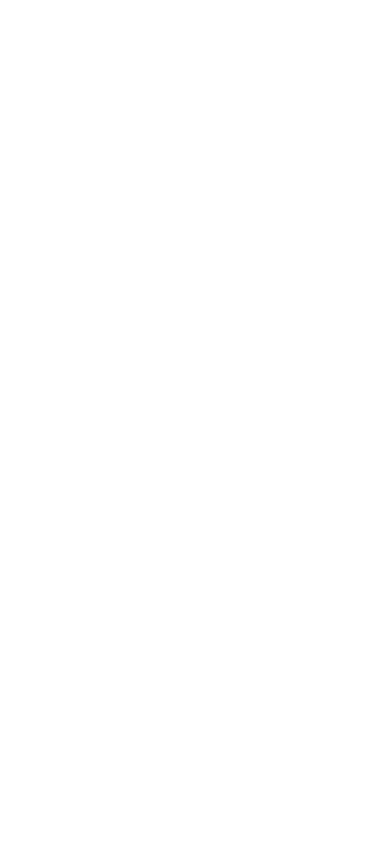
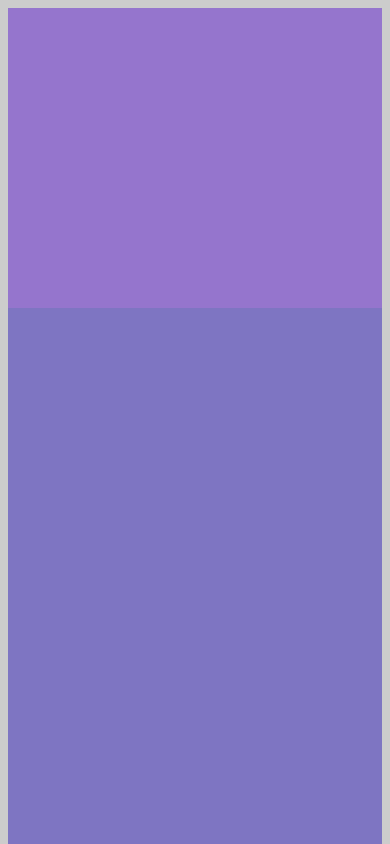
Before and after one commit to Abangpa1ace/Javascript, a plain HTML site: page [Clone] Reactive Site/03.Reactive1.html in a window 390 px wide. Shown: the top 844 px of the page. Drawn offline with Linux system fonts and the light colour scheme.

Commit message:
Update 03.Reactive1.html

```diff
--- a/[Clone] Reactive Site/03.Reactive1.html
+++ b/[Clone] Reactive Site/03.Reactive1.html
@@ -3,7 +3,41 @@
   <head>
     <meta charset="UTF-8" />
     <meta name="viewport" content="width=device-width, initial-scale=1.0" />
-    <title>layout3</title>
+    <style>
+        /* * {padding: 0; margin: 0;} */
+        body{background: #cccccc;}
+        #wrap {width: 1200px;}
+        header {width:100%; height: 150px; background: #9575cd;}
+        aside {float: left;width: 30%; height: 700px; background: #7e75c2;}
+        section{float:left; width: 70%; height: 700px; background: #673ab7;}
+        footer {clear:both; width: 100%; height: 150px; background: #5e35b1;}
+
+        /* width: ~1200px 모니터 */
+        @media(max-width: 1220px) {
+            #wrap{width: 95%; margin:0 auto;}
+        }
+
+        /* width: ~768px 노트북 */
+        @media(max-width: 768px) {
+            #wrap{width: 100%;}
+        }
+
+        /* width: ~480px 모바일 */
+        @media(max-width: 480px) {
+            #wrap{width: 100%;}
+            header{height: 300px;}
+            aside{float: none; width: 100%;}
+            section{float: none; width: 100%;}
+        }
+    </style>
+    <title>layout4</title>
   </head>
-  <body></body>
+  <body>
+      <div id="wrap">
+          <header></header>
+          <aside></aside>
+          <section></section>
+          <footer></footer>
+      </div>
+  </body>
 </html>
```
